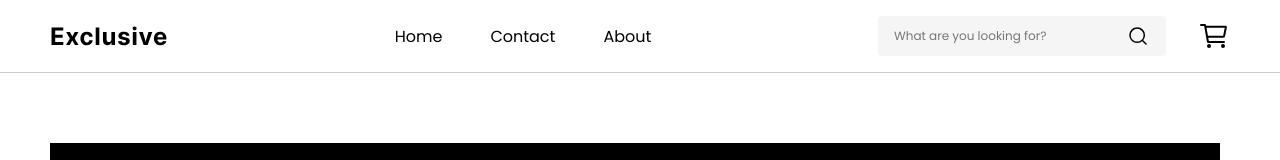
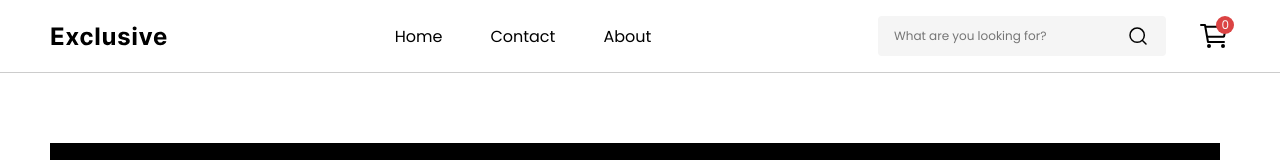
Before and after one commit to MustafaElghisha/SAQAYA-ECOMMERCE, a Vue app: page / in a window 1280 px wide. Shown: the top 160 px of the page. Built offline with nearby package versions, Linux system fonts and the light colour scheme; a web font is replaced by a local one.

Commit message:
feat: add cart quantity badge to header using vuex cart state

```diff
--- a/src/components/Layout/AppHeader.vue
+++ b/src/components/Layout/AppHeader.vue
@@ -42,6 +42,7 @@
             width="32"
             height="32"
           />
+          <span class="header__cart-count">{{ cartCount }}</span>
         </div>
       </div>
     </header>
@@ -52,6 +53,7 @@
 </template>
 
 <script>
+import { mapGetters } from "vuex";
 import SideCart from "../Business/SideCart.vue";
 export default {
   components: {
@@ -80,6 +82,9 @@ export default {
     toggleShowCart() {
       this.showCart = !this.showCart;
     },
+  },
+  computed: {
+    ...mapGetters("products", ["cartCount"]),
   },
 };
 </script>
@@ -132,6 +137,24 @@ export default {
   cursor: pointer;
 }
 
+.header__cart {
+  position: relative;
+}
+.header__cart-count {
+  display: flex;
+  align-items: center;
+  justify-content: center;
+  font-size: var(--fs-xs);
+  color: var(--clr-neutral-100);
+  width: 1.1rem;
+  height: 1.1rem;
+  position: absolute;
+  top: -4px;
+  right: -4px;
+  background-color: var(--clr-primary-500);
+  border-radius: 100%;
+}
+
 .cart-enter {
   transform: translateX(100%);
 }
```
